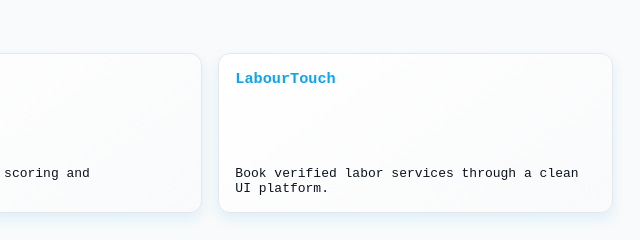
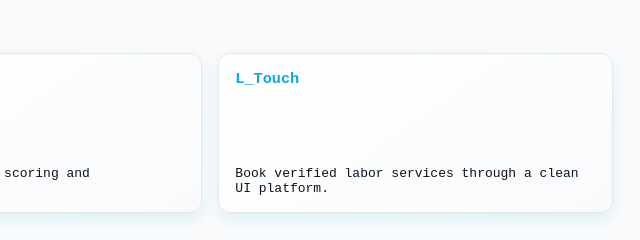
Before and after one commit to CJ8-8/Portfolio, a plain HTML site: page index.html in a window 1280 px wide. Shown: the part 318-558 px from the top of the page, 635-1275 px from the left. Drawn offline with Linux system fonts and the light colour scheme; a script that the page names is missing.

Commit message:
Rename LabourTouch link to L_Touch

```diff
--- a/index.html
+++ b/index.html
@@ -81,7 +81,7 @@
         <p>NLP + GPT based resume scoring and suggestions.</p>
       </div>
       <div class="card">
-        <h3><a href="https://github.com/CJ8-8/labourtouch" target="_blank">LabourTouch</a></h3>
+        <h3><a href="https://github.com/CJ8-8/labourtouch" target="_blank">L_Touch</a></h3>
         <p>Book verified labor services through a clean UI platform.</p>
       </div>
     </div>
```
